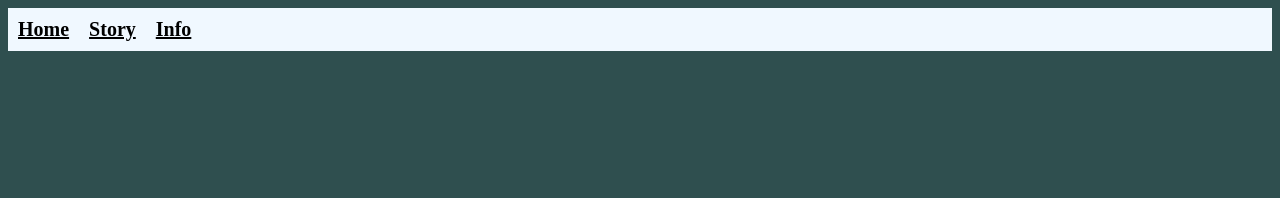
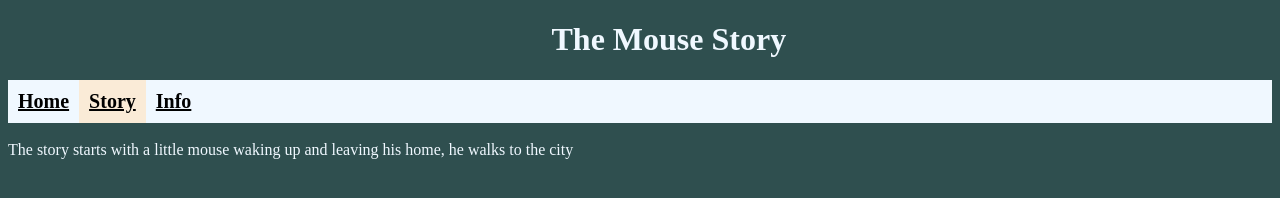
Before and after one commit to DevSeaShell/MouseGame, a plain HTML site: page Storyy.html in a window 1280 px wide. Drawn offline with Linux system fonts and the light colour scheme.

Commit message:
Edeting and adding new texts

```diff
--- a/Storyy.html
+++ b/Storyy.html
@@ -7,10 +7,16 @@
     <link rel = "stylesheet" href = "edits.css">
 </head>
 <body>
+    <h1 id = "storytitle" >The Mouse Story</h1>
     <header class = "menu">
         <a href = "index.html">Home</a>
-        <a href = "Storyy.html">Story</a>
+        <a class = "active" href = "Storyy.html">Story</a>
         <a href = "#">Info</a>
     </header>
+    <br>
+    <div id = "storytext1">
+        The story starts with a little mouse waking up and leaving his home, he walks to the city
+    </div>
+
 </body>
 </html>
--- a/edits.css
+++ b/edits.css
@@ -34,6 +34,10 @@ body {
     font-size: 20px;
 }
 
+.active{
+    background-color: antiquewhite;
+}
+
 .welcometext{
     color: aliceblue;
 }
@@ -41,3 +45,12 @@ body {
 .pic{
     float: right;
 }
+
+#storytitle{
+    color: aliceblue;
+    margin-left: 43%;
+}
+
+#storytext1{
+    color: aliceblue;
+}
```
Also changed, not shown: index.html (+6 -1 lines), 1 other file.
